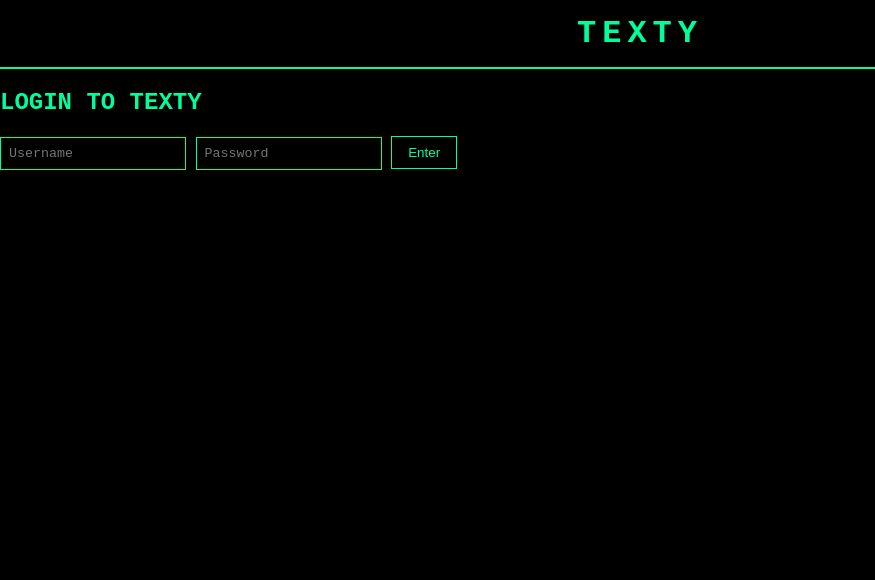
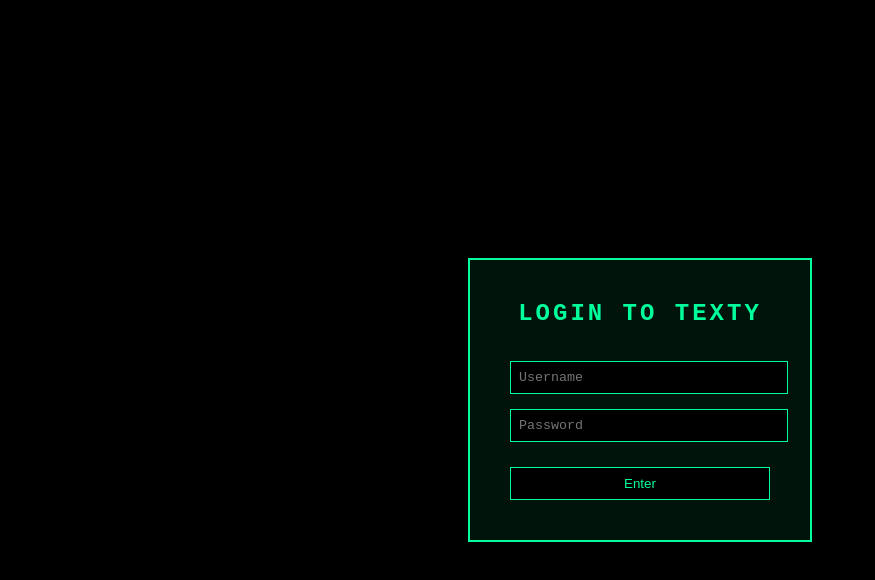
Before and after one commit to Rohan-JD/Texty, a website: page public/index.html in a window 1280 px wide. Shown: the whole page, without its empty margins (0-875 px from the left). Drawn offline with nearby package versions, Linux system fonts and the light colour scheme; no server answers.

Commit message:
Enhance CSS with login screen styles
Added styles for the login screen and box.

```diff
--- a/public/style.css
+++ b/public/style.css
@@ -127,4 +127,49 @@
 font-size:18px;
 transition:opacity .8s;
 }
+/* LOGIN SCREEN */
+
+#loginScreen{
+position:fixed;
+top:0;
+left:0;
+width:100%;
+height:100%;
+display:flex;
+justify-content:center;
+align-items:center;
+background:black;
 }
+
+/* LOGIN BOX */
+
+#loginBox{
+border:2px solid #00ff9c;
+padding:40px;
+background:#00140c;
+display:flex;
+flex-direction:column;
+gap:15px;
+width:260px;
+text-align:center;
+}
+
+/* LOGIN TITLE */
+
+#loginBox h2{
+margin-top:0;
+letter-spacing:3px;
+}
+
+/* LOGIN INPUTS */
+
+#loginBox input{
+width:100%;
+}
+
+/* LOGIN BUTTON */
+
+#loginBox button{
+margin-top:10px;
+}
+}
```
